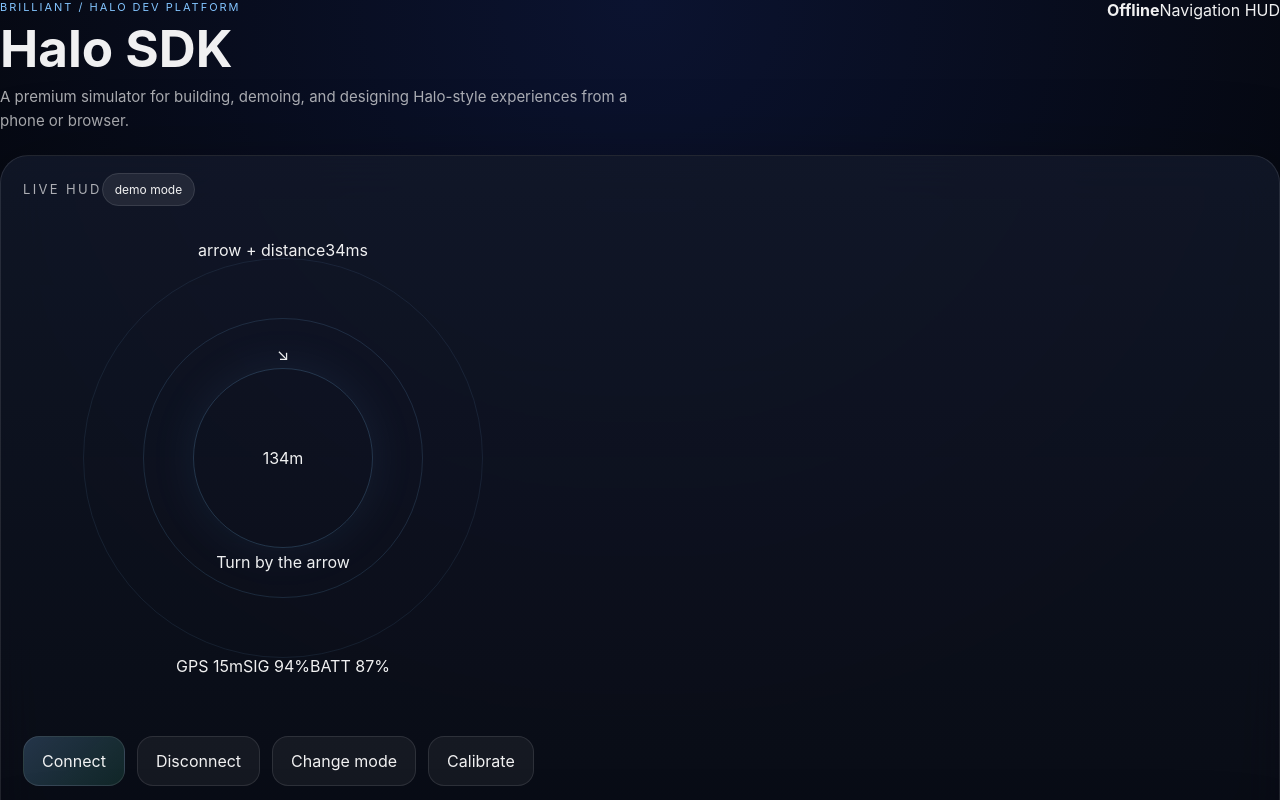
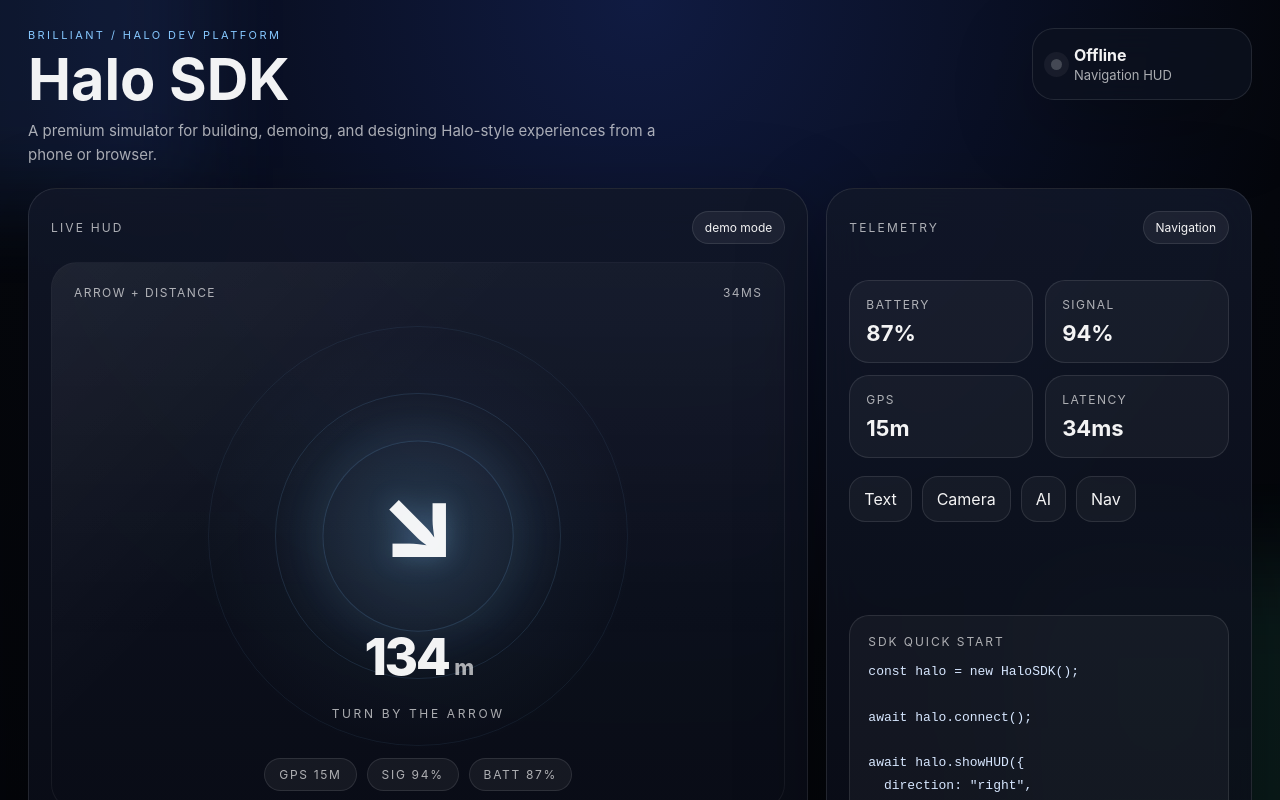
Before and after one commit to miromnb-coder/SDK, a Next.js app: page / in a window 1280 px wide. Shown: the top 800 px of the page. Built offline with nearby package versions, Linux system fonts and the light colour scheme.

Commit message:
Update globals.css

```diff
--- a/app/globals.css
+++ b/app/globals.css
@@ -1,13 +1,12 @@
 :root {
   --bg: #05070d;
-  --panel: rgba(12, 16, 28, 0.72);
-  --panel-strong: rgba(14, 19, 35, 0.92);
-  --line: rgba(255, 255, 255, 0.10);
-  --text: rgba(255, 255, 255, 0.94);
+  --panel: rgba(13, 18, 31, 0.74);
+  --panel-strong: rgba(16, 22, 38, 0.92);
+  --line: rgba(255, 255, 255, 0.1);
+  --text: rgba(255, 255, 255, 0.95);
   --muted: rgba(255, 255, 255, 0.66);
-  --soft: rgba(255, 255, 255, 0.08);
-  --glow: rgba(110, 168, 255, 0.25);
-  --accent: #83c5ff;
+  --soft: rgba(255, 255, 255, 0.06);
+  --accent: #86c8ff;
   --good: #53f0b0;
   --warn: #ffd37a;
 }
@@ -20,7 +19,8 @@
 body {
   margin: 0;
   min-height: 100%;
-  background: radial-gradient(circle at top, #0b1330 0%, #05070d 52%, #020308 100%);
+  background:
+    radial-gradient(circle at top, #101b42 0%, #05070d 48%, #020307 100%);
   color: var(--text);
   font-family: Inter, ui-sans-serif, system-ui, -apple-system, BlinkMacSystemFont, "Segoe UI", sans-serif;
 }
@@ -41,124 +41,140 @@
   cursor: pointer;
 }
 
-.halo-shell {
+.app-shell {
   position: relative;
   min-height: 100vh;
   padding: 28px;
   isolation: isolate;
 }
 
-.halo-bg {
+.bg-orb {
   position: fixed;
-  inset: -20%;
+  inset: auto;
   z-index: -2;
-  background:
-    radial-gradient(circle at 18% 22%, rgba(108, 164, 255, 0.16), transparent 24%),
-    radial-gradient(circle at 82% 18%, rgba(83, 240, 176, 0.10), transparent 22%),
-    radial-gradient(circle at 50% 88%, rgba(131, 197, 255, 0.11), transparent 26%);
-  filter: blur(40px);
+  filter: blur(48px);
+  opacity: 0.75;
 }
 
-.halo-noise {
+.orb-a {
+  top: -120px;
+  left: -120px;
+  width: 320px;
+  height: 320px;
+  background: rgba(74, 126, 255, 0.18);
+}
+
+.orb-b {
+  right: -100px;
+  bottom: -120px;
+  width: 360px;
+  height: 360px;
+  background: rgba(83, 240, 176, 0.12);
+}
+
+.noise {
   position: fixed;
   inset: 0;
   z-index: -1;
-  opacity: 0.14;
-  background-image: linear-gradient(rgba(255, 255, 255, 0.04) 1px, transparent 1px),
+  opacity: 0.13;
+  background-image:
+    linear-gradient(rgba(255, 255, 255, 0.04) 1px, transparent 1px),
     linear-gradient(90deg, rgba(255, 255, 255, 0.04) 1px, transparent 1px);
   background-size: 36px 36px;
-  mask-image: radial-gradient(circle at center, black 45%, transparent 100%);
+  mask-image: radial-gradient(circle at center, black 42%, transparent 100%);
 }
 
 .topbar {
-  max-width: 1320px;
-  margin: 0 auto 22px;
+  max-width: 1380px;
+  margin: 0 auto 20px;
   display: flex;
   justify-content: space-between;
+  align-items: start;
   gap: 16px;
-  align-items: start;
 }
 
 .eyebrow {
-  letter-spacing: 0.18em;
+  margin-bottom: 10px;
+  color: var(--accent);
+  font-size: 11px;
+  letter-spacing: 0.22em;
   text-transform: uppercase;
-  font-size: 11px;
-  color: var(--accent);
-  margin-bottom: 10px;
 }
 
 h1 {
   margin: 0;
-  font-size: clamp(32px, 4vw, 58px);
+  font-size: clamp(34px, 4.5vw, 62px);
   line-height: 0.95;
 }
 
 .topbar p {
+  max-width: 670px;
   margin: 12px 0 0;
-  max-width: 640px;
   color: var(--muted);
   font-size: 15px;
-  line-height: 1.6;
+  line-height: 1.65;
 }
 
-.status-card {
+.top-status {
   min-width: 220px;
   padding: 16px 18px;
+  border-radius: 22px;
+  border: 1px solid var(--line);
   background: var(--panel);
-  border: 1px solid var(--line);
-  border-radius: 22px;
-  backdrop-filter: blur(20px);
-  box-shadow: 0 20px 80px rgba(0, 0, 0, 0.3);
+  backdrop-filter: blur(18px);
+  display: flex;
+  align-items: center;
+  gap: 12px;
+  box-shadow: 0 24px 80px rgba(0, 0, 0, 0.28);
 }
 
-.status-row {
-  display: flex;
-  align-items: center;
-  gap: 10px;
-  font-weight: 700;
+.status-dot {
+  width: 11px;
+  height: 11px;
+  border-radius: 999px;
+  background: rgba(255, 255, 255, 0.24);
+  box-shadow: 0 0 0 7px rgba(255, 255, 255, 0.05);
 }
 
-.dot {
-  width: 10px;
-  height: 10px;
-  border-radius: 999px;
-  background: rgba(255, 255, 255, 0.25);
-  box-shadow: 0 0 0 6px rgba(255, 255, 255, 0.04);
+.status-dot.on {
+  background: var(--good);
+  box-shadow: 0 0 0 7px rgba(83, 240, 176, 0.12);
 }
 
-.dot.on {
-  background: var(--good);
-  box-shadow: 0 0 0 6px rgba(83, 240, 176, 0.12);
+.top-status-text {
+  display: flex;
+  flex-direction: column;
+  gap: 2px;
 }
 
-.status-meta {
-  margin-top: 12px;
-  display: flex;
-  justify-content: space-between;
+.top-status-text strong {
+  font-size: 16px;
+}
+
+.top-status-text span {
   color: var(--muted);
   font-size: 13px;
 }
 
-.grid {
-  max-width: 1320px;
+.main-grid {
+  max-width: 1380px;
   margin: 0 auto;
   display: grid;
-  grid-template-columns: 1.7fr 0.9fr;
+  grid-template-columns: 1.65fr 0.9fr;
   gap: 18px;
-  align-items: stretch;
 }
 
 .panel {
-  background: linear-gradient(180deg, rgba(18, 24, 41, 0.85), rgba(10, 13, 23, 0.82));
+  background: linear-gradient(180deg, rgba(17, 23, 40, 0.88), rgba(10, 13, 23, 0.84));
   border: 1px solid var(--line);
   border-radius: 28px;
   backdrop-filter: blur(22px);
-  box-shadow: 0 24px 90px rgba(0, 0, 0, 0.34);
+  box-shadow: 0 26px 90px rgba(0, 0, 0, 0.32);
 }
 
 .hero {
   padding: 22px;
-  min-height: 690px;
+  min-height: 720px;
 }
 
 .side {
@@ -168,12 +184,12 @@
   gap: 18px;
 }
 
-.logs {
+.feed {
   grid-column: 1 / -1;
   padding: 22px;
 }
 
-.panel-header {
+.panel-head {
   display: flex;
   justify-content: space-between;
   align-items: center;
@@ -181,39 +197,42 @@
 }
 
 .panel-title {
-  font-size: 13px;
+  color: var(--muted);
+  font-size: 12px;
   letter-spacing: 0.18em;
   text-transform: uppercase;
-  color: var(--muted);
 }
 
 .chip {
-  font-size: 12px;
   padding: 8px 12px;
   border-radius: 999px;
+  border: 1px solid var(--line);
   background: var(--soft);
-  border: 1px solid var(--line);
-  color: var(--text);
+  font-size: 12px;
 }
 
-.hud-stage {
+.hud-frame {
   position: relative;
-  min-height: 520px;
-  display: grid;
-  place-items: center;
-  margin-top: 10px;
+  min-height: 548px;
   border-radius: 26px;
+  overflow: hidden;
+  border: 1px solid rgba(255, 255, 255, 0.06);
   background:
-    radial-gradient(circle at center, rgba(131, 197, 255, 0.14), transparent 33%),
-    linear-gradient(180deg, rgba(255, 255, 255, 0.03), transparent);
-  border: 1px solid rgba(255, 255, 255, 0.06);
-  overflow: hidden;
+    radial-gradient(circle at center, rgba(134, 200, 255, 0.14), transparent 32%),
+    linear-gradient(180deg, rgba(255, 255, 255, 0.03), transparent 72%);
+}
+
+.hud-glass {
+  position: absolute;
+  inset: 0;
+  background:
+    linear-gradient(135deg, rgba(255, 255, 255, 0.04), transparent 38%),
+    radial-gradient(circle at 50% 50%, rgba(134, 200, 255, 0.08), transparent 48%);
 }
 
 .hud-core {
-  position: relative;
-  width: min(100%, 520px);
-  aspect-ratio: 1;
+  position: absolute;
+  inset: 0;
   display: grid;
   place-items: center;
 }
@@ -222,60 +241,74 @@
   position: absolute;
   inset: 50%;
   border-radius: 999px;
-  border: 1px solid rgba(131, 197, 255, 0.2);
+  border: 1px solid rgba(134, 200, 255, 0.18);
   transform: translate(-50%, -50%);
 }
 
 .ring-1 {
-  width: 180px;
-  height: 180px;
-  box-shadow: 0 0 50px rgba(131, 197, 255, 0.08);
+  width: 184px;
+  height: 184px;
+  box-shadow: 0 0 58px rgba(134, 200, 255, 0.08);
+  animation: pulse 3.8s ease-in-out infinite;
 }
 
 .ring-2 {
-  width: 280px;
-  height: 280px;
-  opacity: 0.7;
+  width: 286px;
+  height: 286px;
+  opacity: 0.72;
 }
 
 .ring-3 {
-  width: 400px;
-  height: 400px;
-  opacity: 0.45;
+  width: 420px;
+  height: 420px;
+  opacity: 0.42;
 }
 
-.arrow {
-  position: relative;
-  font-size: clamp(68px, 8vw, 116px);
-  font-weight: 800;
-  text-shadow: 0 0 26px rgba(131, 197, 255, 0.3);
-  transform: translateY(-8px);
+.hud-topline {
+  position: absolute;
+  top: 22px;
+  left: 22px;
+  right: 22px;
+  display: flex;
+  justify-content: space-between;
+  color: var(--muted);
+  font-size: 12px;
+  letter-spacing: 0.12em;
+  text-transform: uppercase;
 }
 
-.distance {
-  position: absolute;
-  bottom: 120px;
-  font-size: clamp(30px, 4vw, 52px);
+.hud-direction {
+  font-size: clamp(72px, 8vw, 122px);
   font-weight: 800;
-  letter-spacing: -0.04em;
+  transform: translateY(-10px);
+  text-shadow: 0 0 26px rgba(134, 200, 255, 0.26);
+  animation: float 3.6s ease-in-out infinite;
 }
 
-.distance span {
+.hud-distance {
+  position: absolute;
+  bottom: 122px;
+  font-size: clamp(30px, 4vw, 54px);
+  font-weight: 800;
+  letter-spacing: -0.05em;
+}
+
+.hud-distance span {
   font-size: 0.42em;
   color: var(--muted);
   margin-left: 6px;
 }
 
-.subtitle {
+.hud-subtitle {
   position: absolute;
-  bottom: 86px;
+  bottom: 88px;
   color: var(--muted);
-  font-size: 13px;
+  font-size: 12px;
   letter-spacing: 0.22em;
   text-transform: uppercase;
 }
 
-.hud-caption {
+.hud-pills {
   position: absolute;
   left: 18px;
   right: 18px;
@@ -286,10 +319,10 @@
   flex-wrap: wrap;
 }
 
-.caption-pill {
+.hud-pills span {
   padding: 8px 14px;
   border-radius: 999px;
-  background: rgba(255, 255, 255, 0.06);
+  background: rgba(255, 255, 255, 0.05);
   border: 1px solid var(--line);
   color: var(--muted);
   font-size: 12px;
@@ -309,13 +342,16 @@
   border-radius: 16px;
   border: 1px solid var(--line);
   color: var(--text);
-  transition: transform 0.16s ease, border-color 0.16s ease, background 0.16s ease;
+  transition:
+    transform 0.16s ease,
+    border-color 0.16s ease,
+    background 0.16s ease;
 }
 
 .btn:hover,
 .mini-btn:hover {
   transform: translateY(-1px);
-  border-color: rgba(131, 197, 255, 0.3);
+  border-color: rgba(134, 200, 255, 0.3);
 }
 
 .btn {
@@ -324,27 +360,27 @@
 }
 
 .btn.primary {
-  background: linear-gradient(135deg, rgba(131, 197, 255, 0.22), rgba(83, 240, 176, 0.12));
+  background: linear-gradient(135deg, rgba(134, 200, 255, 0.24), rgba(83, 240, 176, 0.12));
 }
 
 .stats {
   display: grid;
-  grid-template-columns: repeat(3, 1fr);
+  grid-template-columns: repeat(2, 1fr);
   gap: 12px;
 }
 
 .stat {
   padding: 16px;
   border-radius: 20px;
+  border: 1px solid var(--line);
   background: rgba(255, 255, 255, 0.04);
-  border: 1px solid var(--line);
 }
 
-.stat .label {
+.stat-label {
   display: block;
+  margin-bottom: 8px;
   color: var(--muted);
   font-size: 12px;
-  margin-bottom: 8px;
   letter-spacing: 0.12em;
   text-transform: uppercase;
 }
@@ -364,76 +400,97 @@
   background: rgba(255, 255, 255, 0.04);
 }
 
-.docs-box {
+.docs-card {
   margin-top: auto;
   padding: 18px;
   border-radius: 20px;
+  border: 1px solid var(--line);
   background: rgba(255, 255, 255, 0.04);
-  border: 1px solid var(--line);
 }
 
 .docs-title {
+  margin-bottom: 12px;
   color: var(--muted);
+  font-size: 12px;
+  letter-spacing: 0.16em;
   text-transform: uppercase;
-  letter-spacing: 0.16em;
-  font-size: 12px;
-  margin-bottom: 12px;
 }
 
-.docs-box pre {
+.docs-card pre {
   margin: 0;
+  overflow-x: auto;
   white-space: pre-wrap;
-  overflow-x: auto;
-  color: #d8e8ff;
+  color: #d7e7ff;
   font-size: 13px;
-  line-height: 1.7;
+  line-height: 1.75;
 }
 
-.log-list {
+.feed-list {
   display: grid;
   gap: 10px;
 }
 
-.log-item {
+.feed-item {
   display: flex;
   align-items: center;
   gap: 10px;
   padding: 14px 16px;
   border-radius: 18px;
+  border: 1px solid var(--line);
   background: rgba(255, 255, 255, 0.04);
-  border: 1px solid var(--line);
-  color: var(--text);
 }
 
-.log-item.good .log-bullet {
+.feed-item.good .feed-bullet {
   background: var(--good);
 }
 
-.log-item.warn .log-bullet {
+.feed-item.warn .feed-bullet {
   background: var(--warn);
 }
 
-.log-bullet {
+.feed-bullet {
   width: 9px;
   height: 9px;
   border-radius: 999px;
   background: var(--accent);
-  box-shadow: 0 0 0 6px rgba(131, 197, 255, 0.08);
+  box-shadow: 0 0 0 6px rgba(134, 200, 255, 0.08);
 }
 
-@media (max-width: 960px) {
+@keyframes pulse {
+  0%,
+  100% {
+    transform: translate(-50%, -50%) scale(1);
+    opacity: 0.9;
+  }
+  50% {
+    transform: translate(-50%, -50%) scale(1.04);
+    opacity: 1;
+  }
+}
+
+@keyframes float {
+  0%,
+  100% {
+    transform: translateY(-10px);
+  }
+  50% {
+    transform: translateY(-16px);
+  }
+}
+
+@media (max-width: 980px) {
   .topbar,
-  .grid {
+  .main-grid {
+    display: grid;
     grid-template-columns: 1fr;
-    display: grid;
   }
 
-  .status-card {
+  .top-status {
     min-width: 0;
   }
 
   .hero {
-    min-height: 560px;
+    min-height: 600px;
   }
 
   .stats {
```
